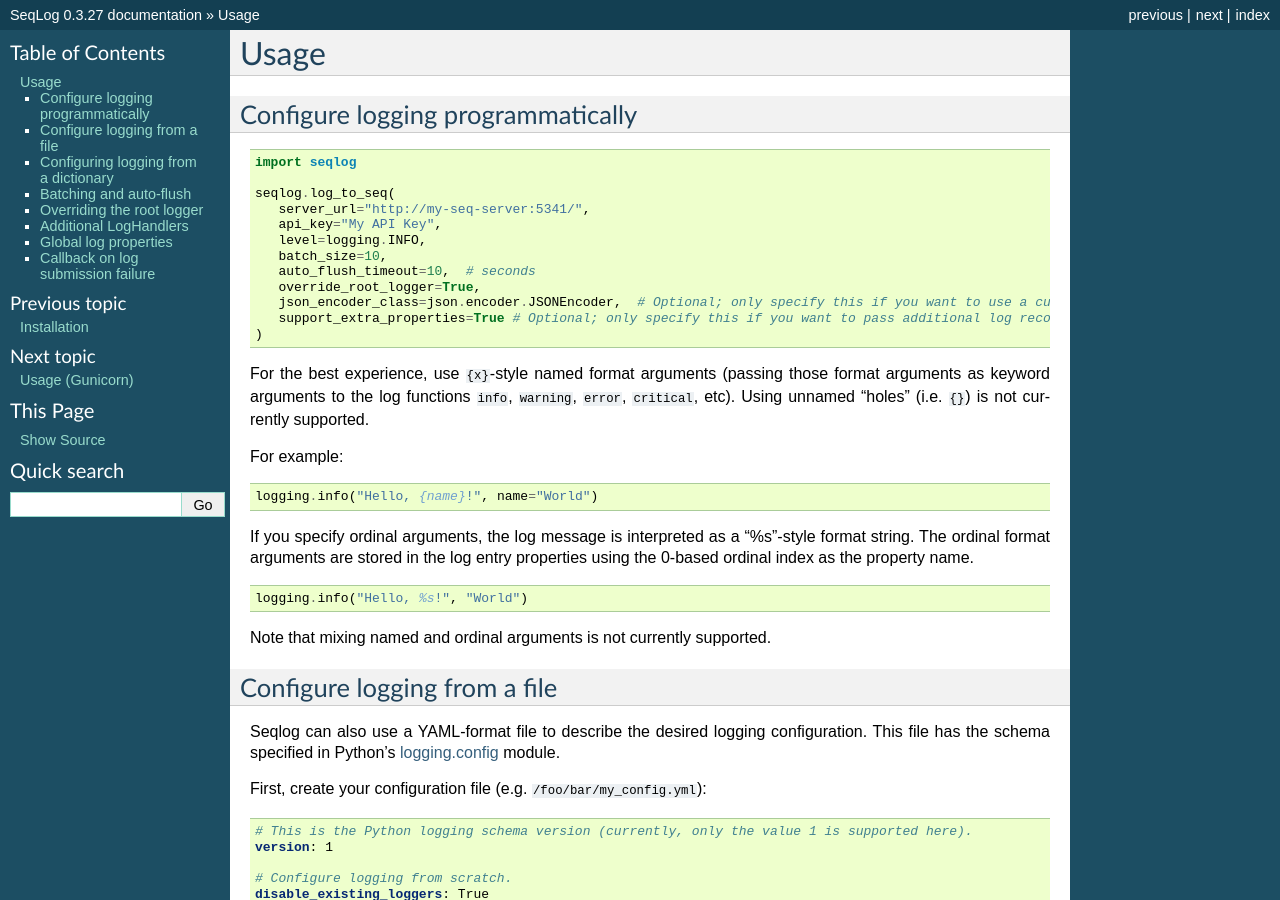
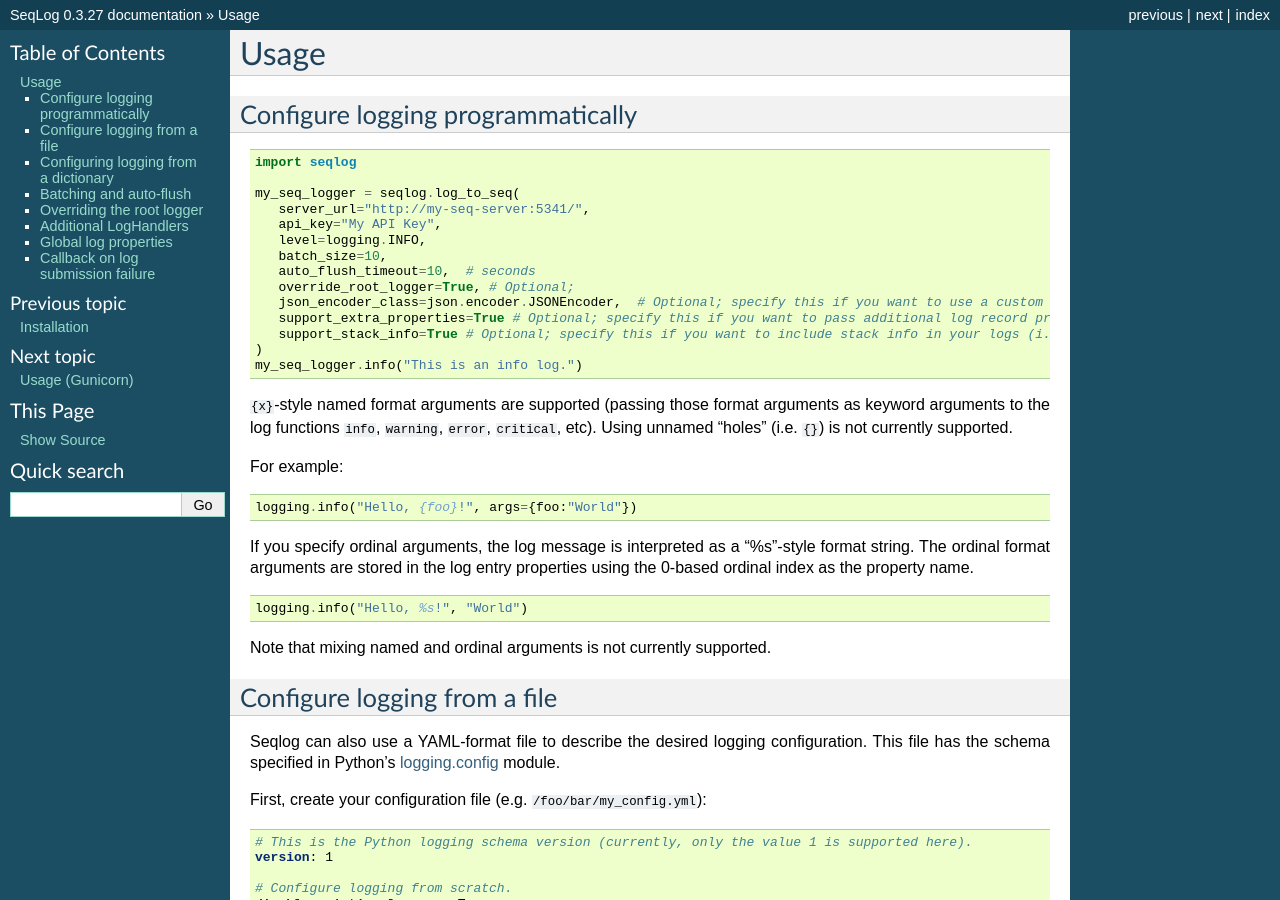
Before and after one commit to tintoy/seqlog, a Sphinx documentation site: the page built from docs/usage.rst, in a window 1280 px wide and 900 px high. Built offline with Sphinx 7.4.7, drawn with Linux system fonts in a browser that asks for light colours.

Commit message:
updated usage example to include new 'support_*' args and to remove confusion about the `name` argument.

```diff
--- a/docs/usage.rst
+++ b/docs/usage.rst
@@ -9,25 +9,28 @@
 
    import seqlog
 
-   seqlog.log_to_seq(
+   my_seq_logger = seqlog.log_to_seq(
       server_url="http://my-seq-server:5341/",
       api_key="My API Key",
       level=logging.INFO,
       batch_size=10,
       auto_flush_timeout=10,  # seconds
-      override_root_logger=True,
-      json_encoder_class=json.encoder.JSONEncoder,  # Optional; only specify this if you want to use a custom JSON encoder
-      support_extra_properties=True # Optional; only specify this if you want to pass additional log record properties via the "extra" argument.
+      override_root_logger=True, # Optional;
+      json_encoder_class=json.encoder.JSONEncoder,  # Optional; specify this if you want to use a custom JSON encoder
+      support_extra_properties=True # Optional; specify this if you want to pass additional log record properties via the "extra" argument.
+      support_stack_info=True # Optional; specify this if you want to include stack info in your logs (i.e. including a stack trace in a warning log)
    )
+   my_seq_logger.info("This is an info log.")
 
-For the best experience, use ``{x}``-style named format arguments (passing those format arguments as keyword arguments to the log functions ``info``, ``warning``, ``error``, ``critical``, etc).
+
+``{x}``-style named format arguments are supported (passing those format arguments as keyword arguments to the log functions ``info``, ``warning``, ``error``, ``critical``, etc).
 Using unnamed "holes" (i.e. ``{}``) is not currently supported.
 
 For example:
 
 .. code-block:: python
 
-   logging.info("Hello, {name}!", name="World")
+   logging.info("Hello, {foo}!", args={foo:"World"})
 
 If you specify ordinal arguments, the log message is interpreted as a "%s"-style format string.
 The ordinal format arguments are stored in the log entry properties using the 0-based ordinal index as the property name.
```
